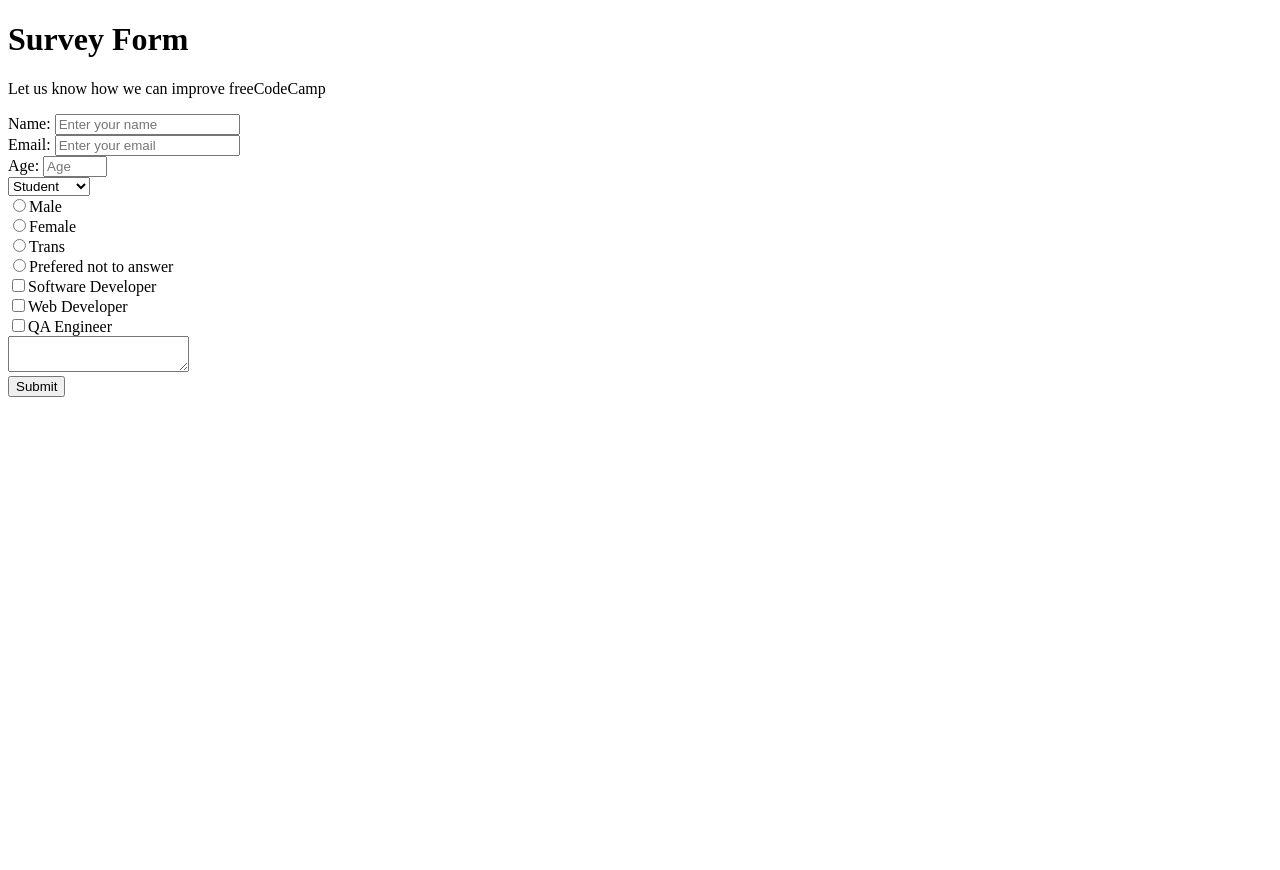
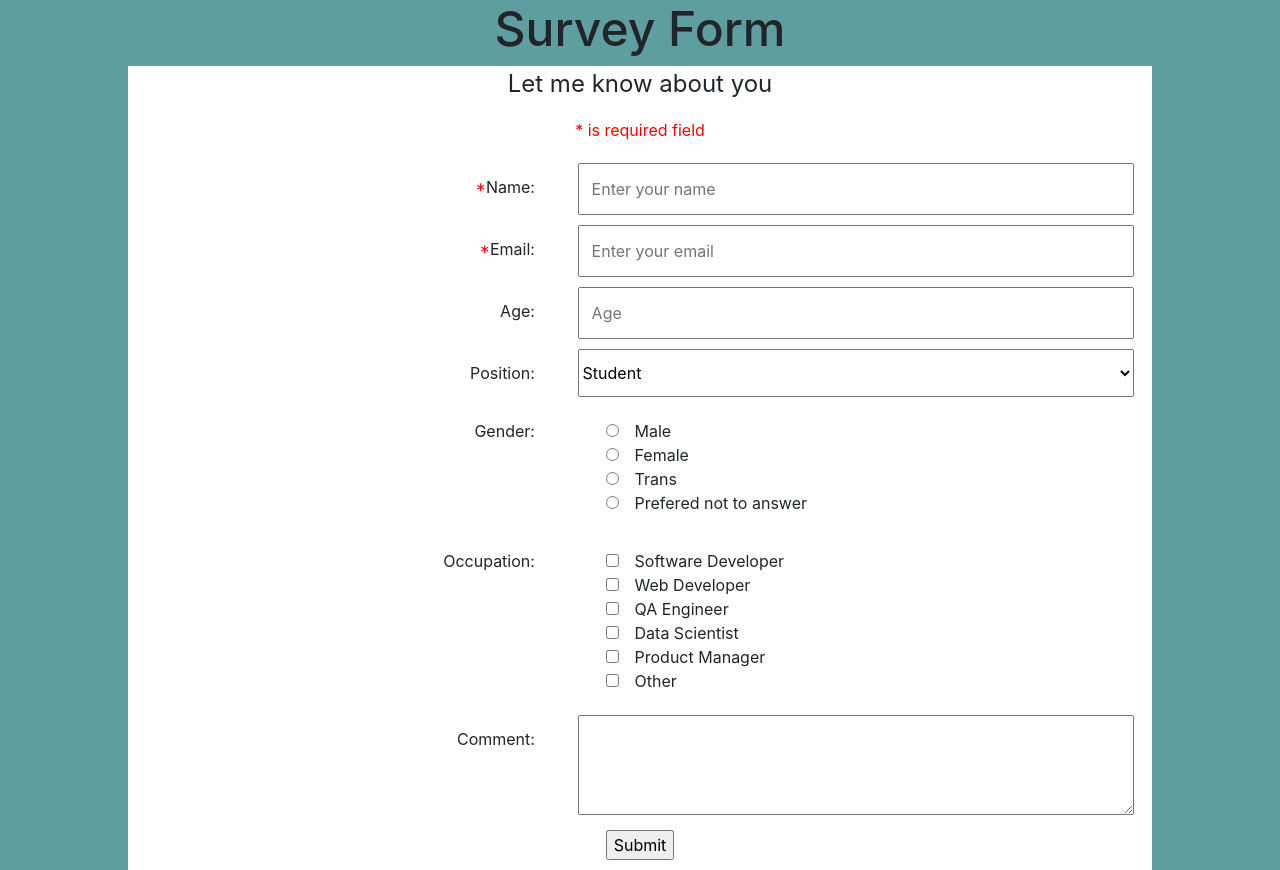
Before and after one commit to Eric1015/Side_Project, a plain HTML site: page Survey_form/survey.html in a window 1280 px wide. Before the commit the page ends 800 px from the top, so only its background shows below. Drawn offline with nearby package versions, Linux system fonts and the light colour scheme.

Commit message:
Completed the survey form

```diff
--- /dev/null
+++ b/Survey_form/styles.css
@@ -0,0 +1,158 @@
+body{
+    background: cadetblue;
+}
+#title{
+    text-align: center;
+    font-size: 300%;
+}
+#description{
+    text-align: center;
+    font-size: 120%;
+}
+#warning{
+    text-align: center;
+}
+form{
+    width: 80%;
+    margin: 0px auto;
+    background: white;
+    text-align: center;
+}
+#container{
+    display: grid;
+}
+label{
+    margin: 5px 3%;
+    padding: 8px;
+    text-align: left;
+}
+span{
+    color: red;
+}
+.input{
+    margin: 5px 3%;
+    padding: 12px;
+    text-align: left;
+}
+#container input{
+    margin: 5px 3%;
+    padding: 12px;
+}
+#name-label{
+    grid-row: 1/2;
+}
+#name{
+    grid-row: 2/3;
+}
+#email-label{
+    grid-row: 3/4;
+}
+#email{
+    grid-row: 4/5;
+}
+#number-label{
+    grid-row: 5/6;
+}
+#number{
+    grid-row: 6/7;
+}
+#dropdown-label{
+    grid-row: 7/8;
+    margin: 5px 3%;
+}
+#dropdown{
+    grid-row: 8/9;
+    margin: 5px 3%;
+}
+#radio-label{
+    grid-row: 9/10;
+}
+#gender{
+    grid-row: 10/11;
+}
+#occupation-label{
+    grid-row: 11/12;
+}
+#occupation{
+    grid-row: 12/13;
+}
+#comment-label{
+    grid-row: 13/14;
+    margin: 5px 3%;
+}
+#comment{
+    grid-row: 14/15;
+    margin: 5px 3%;
+    height: 100px;
+}
+#submit{
+    margin: 10px auto;
+}
+@media screen and (min-width: 450px){
+    #description{
+        font-size: 150%;
+    }
+    form{
+        width: 80%;
+        text-align: center;
+    }
+    label{
+        grid-column: 1;
+        text-align: right;
+        margin-right: 3%;
+        padding: 12px;
+    }
+    .input{
+        grid-column: 2;
+        text-align: left;
+    }
+    #container input{
+        grid-column: 2;
+        text-align: left;
+    }
+    textarea{
+        grid-column: 2;
+    }
+    #name-label{
+        grid-row: 1/2;
+    }
+    #name{
+        grid-row: 1/2;
+    }
+    #email-label{
+        grid-row: 2/3;
+    }
+    #email{
+        grid-row: 2/3;
+    }
+    #number-label{
+        grid-row: 3/4;
+    }
+    #number{
+        grid-row: 3/4;
+    }
+    #dropdown-label{
+        grid-row: 4/5;
+    }
+    #dropdown{
+        grid-row: 4/5;
+    }
+    #radio-label{
+        grid-row: 5/6;
+    }
+    #gender{
+        grid-row: 5/6;
+    }
+    #occupation-label{
+        grid-row: 6/7;
+    }
+    #occupation{
+        grid-row: 6/7;
+    }
+    #comment-label{
+        grid-row: 7/8;
+    }
+    #comment{
+        grid-row: 7/8;
+    }
+}
--- a/Survey_form/survey.html
+++ b/Survey_form/survey.html
@@ -5,22 +5,28 @@
     <meta charset="UTF-8">
     <meta name="viewport" content="width=device-width, initial-scale=1.0">
     <meta http-equiv="X-UA-Compatible" content="ie=edge">
+    <link rel="stylesheet" href="https://stackpath.bootstrapcdn.com/bootstrap/4.1.0/css/bootstrap.min.css" integrity="sha384-9gVQ4dYFwwWSjIDZnLEWnxCjeSWFphJiwGPXr1jddIhOegiu1FwO5qRGvFXOdJZ4"
+    crossorigin="anonymous">
+    <link rel="stylesheet" href="https://cdnjs.cloudflare.com/ajax/libs/font-awesome/4.7.0/css/font-awesome.min.css">
+    <script src="https://stackpath.bootstrapcdn.com/bootstrap/4.1.0/js/bootstrap.min.js" integrity="sha384-uefMccjFJAIv6A+rW+L4AHf99KvxDjWSu1z9VI8SKNVmz4sk7buKt/6v9KI65qnm"
+        crossorigin="anonymous"></script>
+    <link href="styles.css" rel="stylesheet"/>
     <title>Document</title>
 </head>
 
 <body>
     <h1 id="title">Survey Form</h1>
-    <p id="description">Let us know how we can improve freeCodeCamp</p>
     <form id="survey-form">
-        <label id="name-label" for="name">Name:</label>
+        <p id="description">Let me know about you</p>
+        <p id="warning"><span>* is required field</span></p>
+        <div id="container">
+            <label id="name-label" for="name"><span>*</span>Name:</label>
             <input id="name" type="text" placeholder="Enter your name" required>
-        <br>
-        <label id="email-label" for="email">Email:</label>
+            <label id="email-label" for="email"><span>*</span>Email:</label>
             <input id="email" type="email" placeholder="Enter your email" required>
-        <br>
             <label id="number-label" for="number">Age:</label>
             <input id="number" type="number" placeholder="Age" min="0" max="120">
-        <br>
+            <label id="dropdown-label" for="label">Position:</label>
             <select id="dropdown">
                 <option value="student">Student</option>
                 <option value="employee">Employee</option>
@@ -28,7 +34,8 @@
                 <option value="manager">Manager</option>
                 <option value="other">Other</option>
             </select>
-        <br>
+            <label id="radio-label">Gender:</label>
+            <div id="gender" class="input">
                 <input name="gender" type="radio" value="male">Male</input>
                 <br>
                 <input name="gender" type="radio" value="female">Female</input>
@@ -36,15 +43,24 @@
                 <input name="gender" type="radio" value="trans">Trans</input>
                 <br>
                 <input name="gender" type="radio" value="no-answer">Prefered not to answer</input>
-        <br>
+            </div>
+            <label id="occupation-label">Occupation:</label>
+            <div id="occupation" class="input">
                 <input type="checkbox" name="occupation" value="software">Software Developer</input>
                 <br>
                 <input type="checkbox" name="occupation" value="web">Web Developer</input>
                 <br>
                 <input type="checkbox" name="occupation" value="qa">QA Engineer</input>
                 <br>
-        <textarea value="comment"></textarea>
+                <input type="checkbox" name="occupation" value="ds">Data Scientist</input>
                 <br>
+                <input type="checkbox" name="occupation" value="product">Product Manager</input>
+                <br>
+                <input type="checkbox" name="occupation" value="other">Other</input>
+            </div>
+            <label id="comment-label">Comment:</label>
+            <textarea id="comment" value="comment"></textarea>
+        </div>
         <input type="submit" id="submit">
     </form>
 </body>
```
Lines whose indentation alone changed are shown as unchanged.
